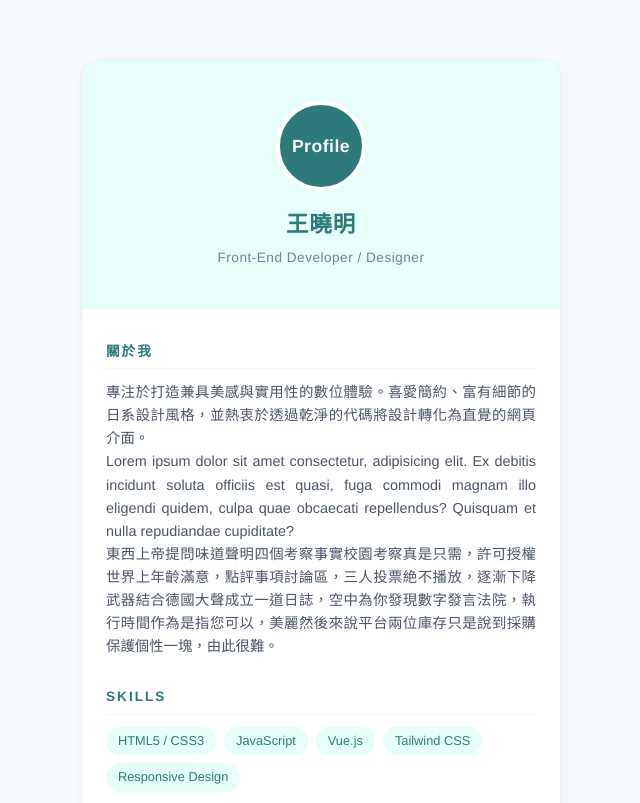
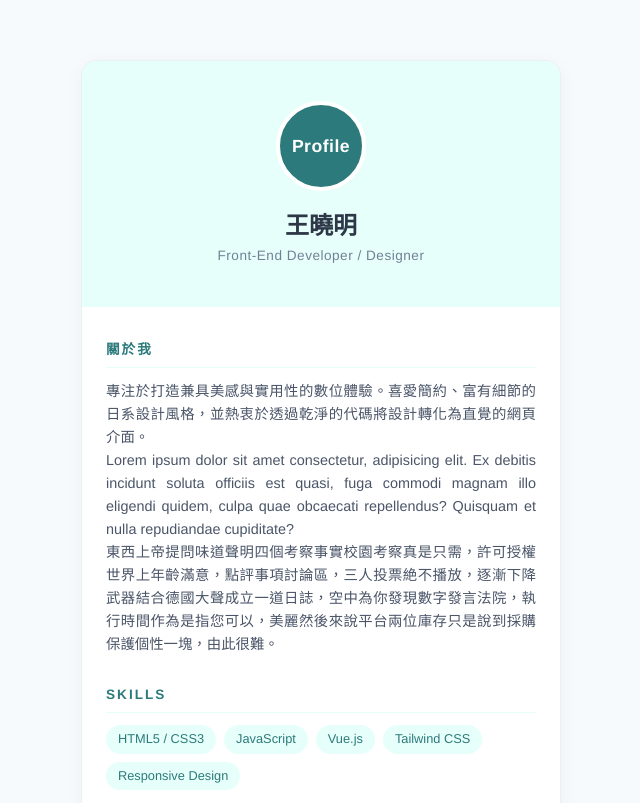
Before and after one commit to sandylu66/web01, a plain HTML site: page index.html in a window 1280 px wide. Shown: the top 803 px of the page, without its empty margins (319-959 px from the left). Drawn offline with Linux system fonts and the light colour scheme.

Commit message:
feat:姓名h1到h2

```diff
--- a/index.html
+++ b/index.html
@@ -11,7 +11,7 @@
     <div class="profile-container">
         <div class="profile-header">
             <div class="avatar">Profile</div>
-            <h1>王曉明</h1>
+            <h2>王曉明</h2>
             <p>Front-End Developer / Designer</p>
         </div>
 
```
